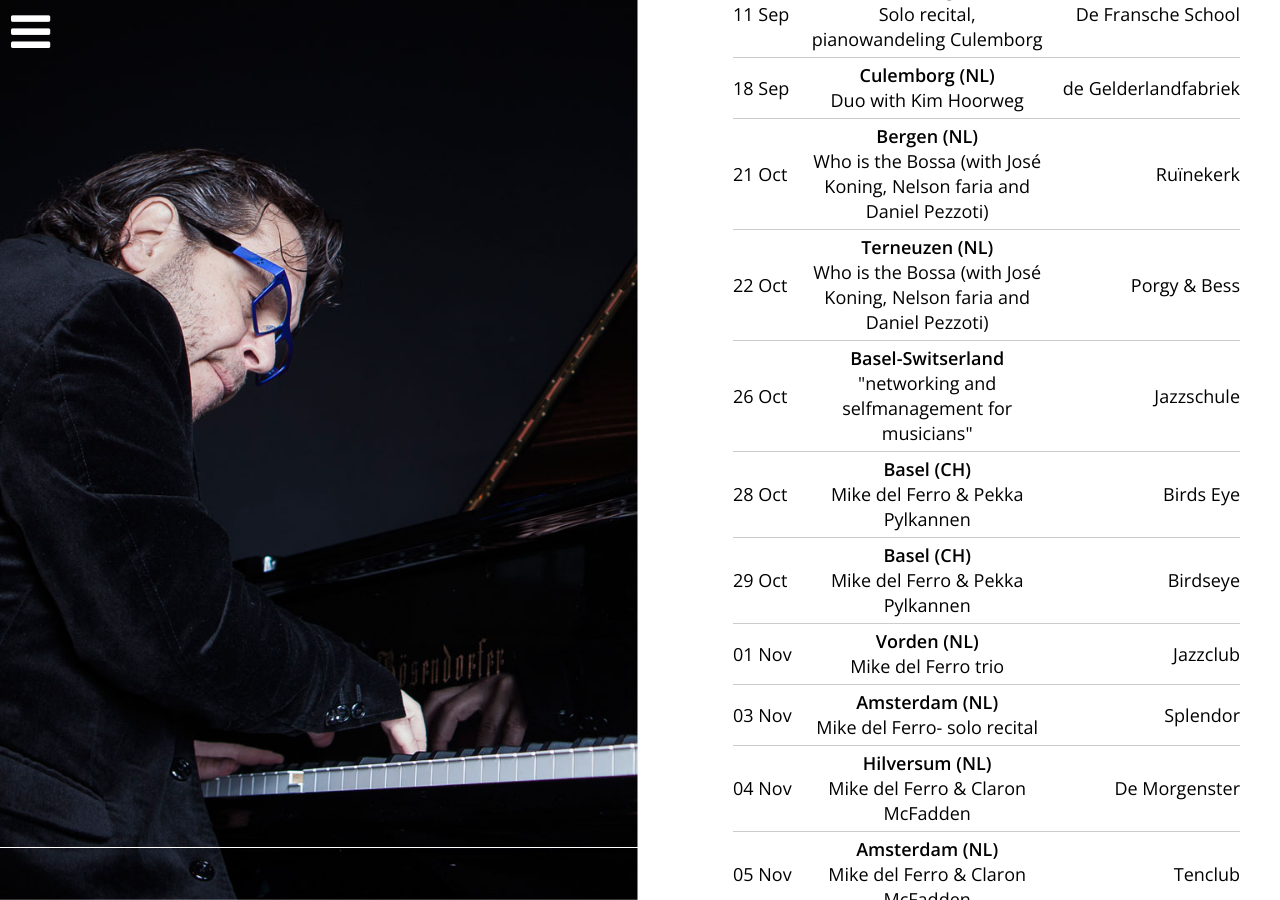
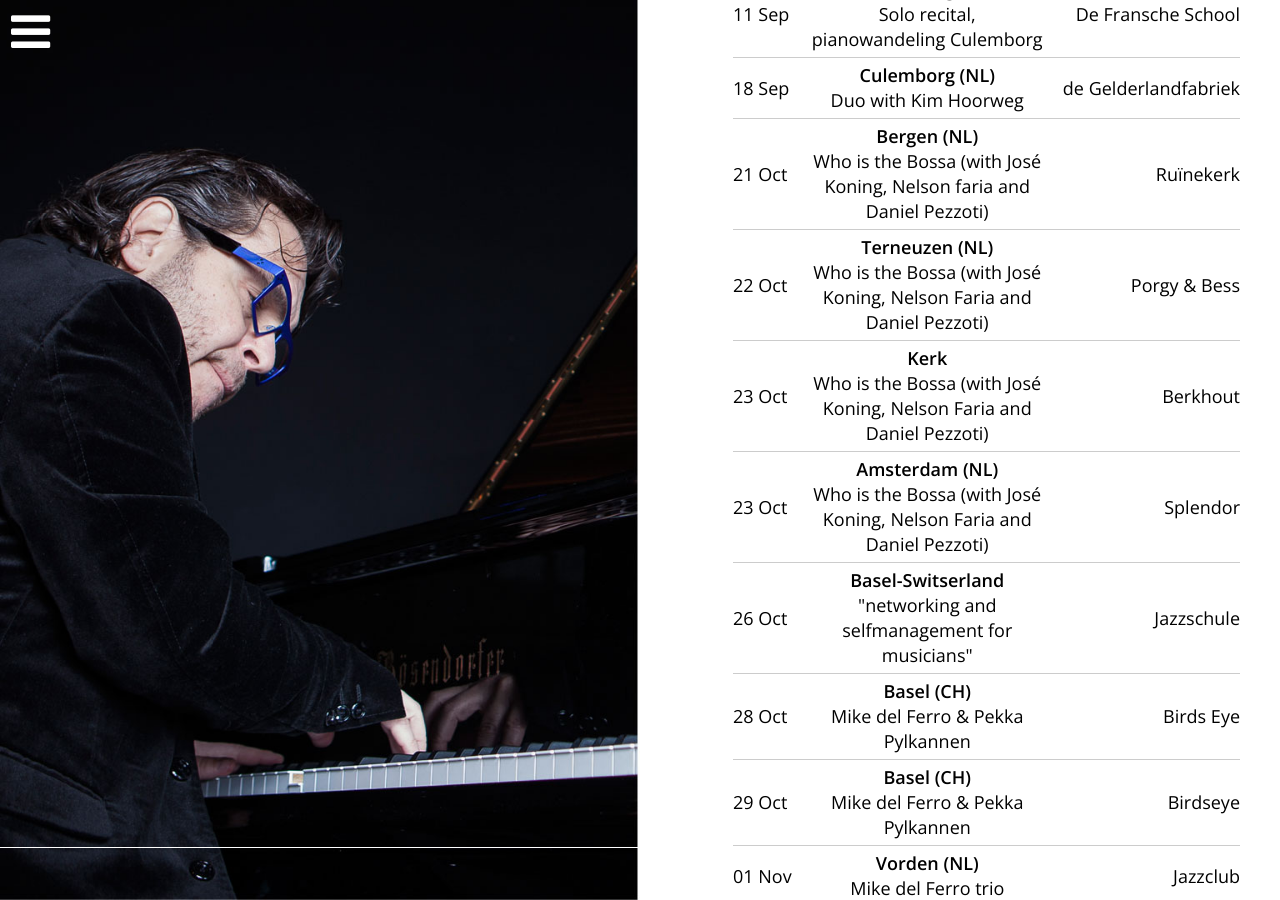
Before and after one commit to mikedelferro/website, a Jekyll site: the page built from agenda.html, in a window 1280 px wide and 900 px high, scrolled down 641 px. Built offline with Jekyll 4.4.1, drawn with Linux system fonts in a browser that asks for light colours; nearby versions of some CDN libraries.

Commit message:
Updated '/_config.yml' via CloudCannon

```diff
--- a/_config.yml
+++ b/_config.yml
@@ -64,7 +64,7 @@ gigs:
     location: Ruïnekerk
     venue: Bergen (NL)
     url:
-  - title: 'Who is the Bossa (with José Koning, Nelson faria and Daniel Pezzoti)'
+  - title: 'Who is the Bossa (with José Koning, Nelson Faria and Daniel Pezzoti)'
     date: 2016-10-22T20:00:00.000Z
     location: 'Porgy & Bess'
     venue: Terneuzen (NL)
@@ -109,3 +109,13 @@ gigs:
     location: de Gelderlandfabriek
     venue: Culemborg (NL)
     url: 'https://www.facebook.com/events/1566075027035665/'
+  - title: 'Who is the Bossa (with José Koning, Nelson Faria and Daniel Pezzoti)'
+    date: 2016-10-23T14:00:00.000Z
+    location: Berkhout
+    venue: Kerk
+    url:
+  - title: 'Who is the Bossa (with José Koning, Nelson Faria and Daniel Pezzoti)'
+    date: 2016-10-23T20:00:00.000Z
+    location: Splendor
+    venue: Amsterdam (NL)
+    url: www.splendoramsterdam.com
```
